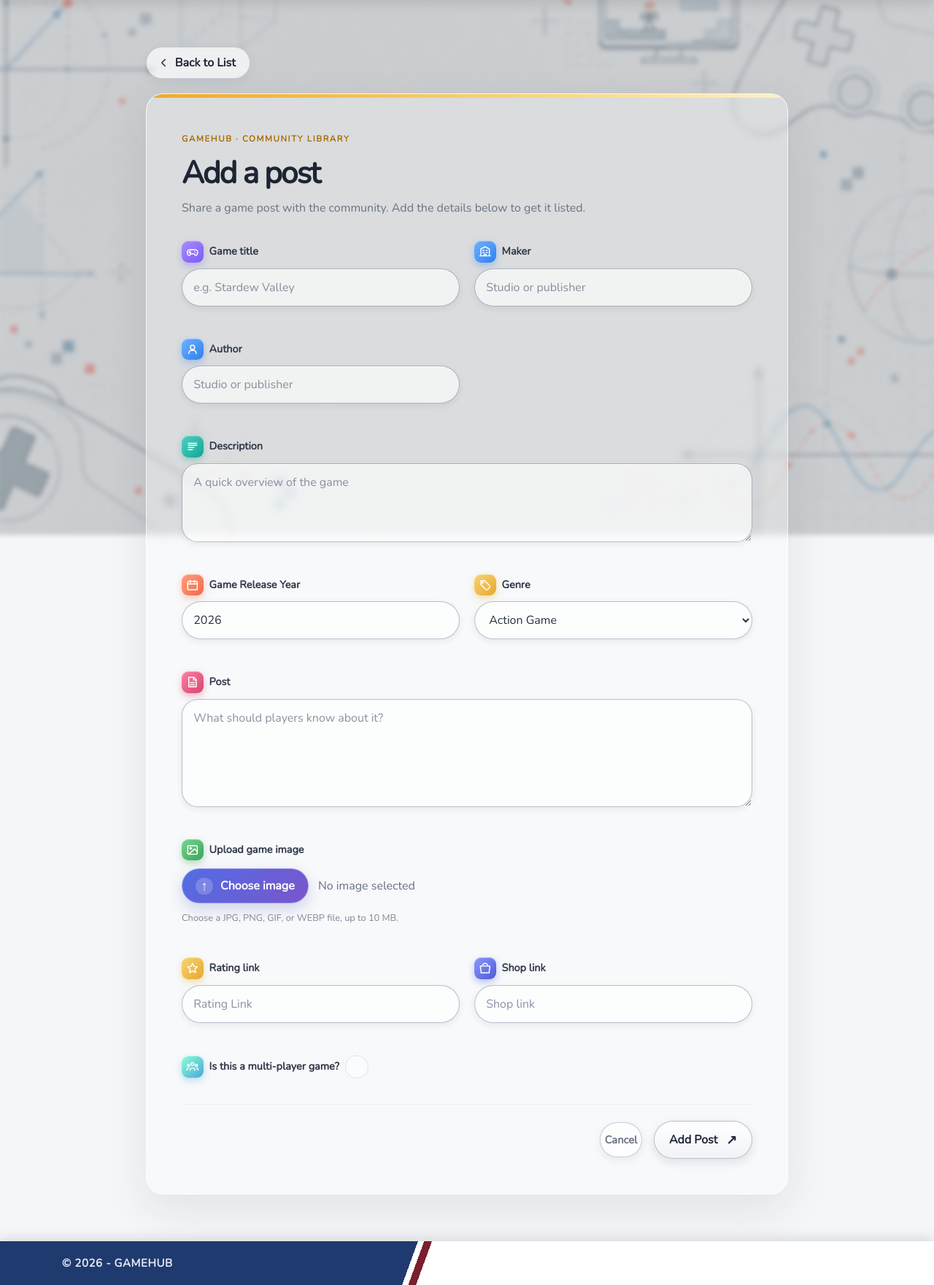
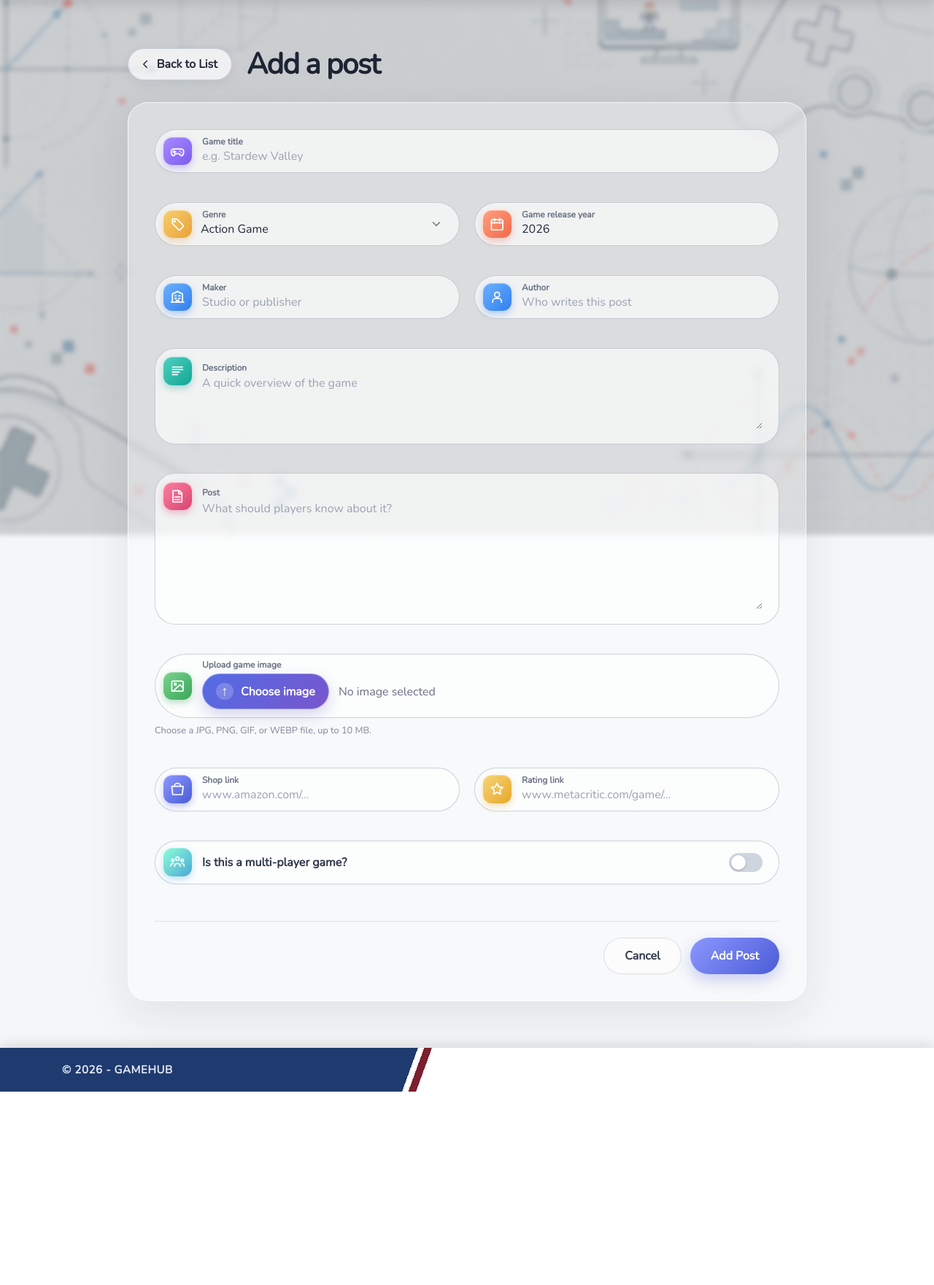
Before and after one commit to macdonrolex/DiamondTeam, an ASP.NET Core app: page /Product/Create in a window 1280 px wide. Shown: the part 72-1833 px from the top of the page at 73% size. After the commit the page ends 1568 px from the top, so only its background shows below. Run offline with ASP.NET Core 8, Linux system fonts and the light colour scheme; some libraries are stand-ins or nearby versions.

Commit message:
Replaced the design features from Update page in Create.cshtml

```diff
--- a/src/Pages/Product/Create.cshtml
+++ b/src/Pages/Product/Create.cshtml
@@ -2,150 +2,178 @@
 @using ContosoCrafts.WebSite.Models
 @model ContosoCrafts.WebSite.Pages.Product.CreateModel
 
-<div class="container py-5 post-create-page">
-    <div class="post-create-top">
+@{
+    ViewData["Title"] = "Add a post";
+}
+
+<div class="container py-5 update-page post-create-page">
+    <div class="update-top">
         <a class="update-back" asp-page="/Product/Index">
             <svg viewBox="0 0 24 24" aria-hidden="true" focusable="false"><path d="M15 18l-6-6 6-6"/></svg>
             <span>Back to List</span>
         </a>
+        <h1 class="update-title">Add a post</h1>
     </div>
-    <div class="post-create-card">
-        <header class="post-create-header">
-            <span class="post-create-eyebrow">GAMEHUB · COMMUNITY LIBRARY</span>
-            <h1>Add a post</h1>
-            <p>Share a game post with the community. Add the details below to get it listed.</p>
-        </header>
 
-        <form method="post" enctype="multipart/form-data" class="post-create-form" id="postCreateForm" novalidate>
+    <form method="post" enctype="multipart/form-data" class="update-card post-create-form" id="postCreateForm" novalidate>
         <div asp-validation-summary="ModelOnly" class="post-create-validation" role="alert"></div>
 
-            <div class="post-create-grid">
-                <div class="post-create-field">
-                    <label asp-for="Product.Title" class="post-create-label">
-                        <svg class="post-create-label-icon post-create-label-icon--title" viewBox="0 0 24 24" aria-hidden="true" focusable="false"><path d="M6.5 8.5h11a4.5 4.5 0 0 1 4.3 5.9l-1 3a2.5 2.5 0 0 1-4.1 1L14.8 16h-5.6l-1.9 2.4a2.5 2.5 0 0 1-4.1-1l-1-3A4.5 4.5 0 0 1 6.5 8.5Z"/><path d="M7 11v4m-2-2h4m7-1h.01M18 14h.01"/></svg>
-                        <span>Game title</span>
-                    </label>
-                    <input asp-for="Product.Title" class="form-control post-create-input" placeholder="e.g. Stardew Valley" autocomplete="off" />
-                    <span asp-validation-for="Product.Title" class="post-create-error"></span>
+        <div class="update-grid">
+
+            <!-- Title -->
+            <div class="update-field update-field-wide">
+                <div class="update-control">
+                    <svg class="post-create-label-icon post-create-label-icon--title update-icon" viewBox="0 0 24 24" aria-hidden="true" focusable="false"><path d="M6.5 8.5h11a4.5 4.5 0 0 1 4.3 5.9l-1 3a2.5 2.5 0 0 1-4.1 1L14.8 16h-5.6l-1.9 2.4a2.5 2.5 0 0 1-4.1-1l-1-3A4.5 4.5 0 0 1 6.5 8.5Z"/><path d="M7 11v4m-2-2h4m7-1h.01M18 14h.01"/></svg>
+                    <div class="update-body">
+                        <label asp-for="Product.Title" class="update-label">Game title</label>
+                        <input asp-for="Product.Title" class="update-input" placeholder="e.g. Stardew Valley" autocomplete="off" />
+                    </div>
+                </div>
+                <span asp-validation-for="Product.Title" class="post-create-error update-error"></span>
             </div>
 
-                <div class="post-create-field">
-                    <label asp-for="Product.Maker" class="post-create-label">
-                        <svg class="post-create-label-icon post-create-label-icon--maker" viewBox="0 0 24 24" aria-hidden="true" focusable="false"><path d="M4 20V7l8-4 8 4v13M2 20h20M8 10h2m4 0h2M8 14h2m4 0h2M10 20v-3h4v3"/></svg>
-                        <span>Maker</span>
-                    </label>
-                    <input asp-for="Product.Maker" class="form-control post-create-input" placeholder="Studio or publisher" autocomplete="organization" />
-                    <span asp-validation-for="Product.Maker" class="post-create-error"></span>
-                </div>
-
-                <!-- Author -->
-                <div class="post-create-field">
-                    <label asp-for="Product.Maker" class="post-create-label">
-                        <svg class="post-create-label-icon post-create-label-icon--maker" viewBox="0 0 24 24" aria-hidden="true" focusable="false"><path d="M8 8a4 4 0 1 0 8 0a4 4 0 1 0-8 0M5 20v-1a5 5 0 0 1 5-5h4a5 5 0 0 1 5 5v1"/></svg>
-                        <span>Author</span>
-                    </label>
-                    <input asp-for="Product.Author" class="form-control post-create-input" placeholder="Studio or publisher" autocomplete="organization" />
-                    <span asp-validation-for="Product.Author" class="post-create-error"></span>
-                </div>
-
-                <div class="post-create-field post-create-field-wide">
-                    <label asp-for="Product.Description" class="post-create-label">
-                        <svg class="post-create-label-icon post-create-label-icon--description" viewBox="0 0 24 24" aria-hidden="true" focusable="false"><path d="M4 6h16M4 10h16M4 14h11M4 18h8"/></svg>
-                        <span>Description</span>
-                    </label>
-                    <textarea asp-for="Product.Description" class="form-control post-create-input post-create-textarea" rows="3" placeholder="A quick overview of the game"></textarea>
-                    <span asp-validation-for="Product.Description" class="post-create-error"></span>
-                </div>
-
-                <div class="post-create-field">
-                    <label asp-for="Product.ReleaseYear" class="post-create-label">
-                        <svg class="post-create-label-icon post-create-label-icon--date" viewBox="0 0 24 24" aria-hidden="true" focusable="false"><rect x="3" y="5" width="18" height="16" rx="2"/><path d="M16 3v4M8 3v4M3 10h18"/></svg>
-                        <span>Game Release Year</span>
-                    </label>
-                    <input asp-for="Product.ReleaseYear" type="number" value=@DateTime.Now.Year class="form-control post-create-input" />
-                    <span asp-validation-for="Product.ReleaseYear" class="post-create-error"></span>
-                </div>
-                <div class="post-create-field">
-                    <label asp-for="Product.Genre" class="post-create-label">
-                        <svg class="post-create-label-icon post-create-label-icon--genre" viewBox="0 0 24 24" aria-hidden="true" focusable="false">
-                            <path d="M20.6 13.4 11 3.8H4v7.1l9.6 9.7a2 2 0 0 0 2.8 0l4.2-4.3a2 2 0 0 0 0-2.9Z" />
-                            <circle cx="7.5" cy="7.5" r="1" />
-                        </svg>
-                        <span>Genre</span>
-                    </label>
-                    <select asp-for="Product.Genre" class="form-control post-create-input post-create-genre">
+            <!-- Genre -->
+            <div class="update-field">
+                <div class="update-control">
+                    <svg class="post-create-label-icon update-icon update-icon--genre" viewBox="0 0 24 24" aria-hidden="true" focusable="false"><path d="M20.6 13.4 11 3.8H4v7.1l9.6 9.7a2 2 0 0 0 2.8 0l4.2-4.3a2 2 0 0 0 0-2.9Z"/><circle cx="7.5" cy="7.5" r="1"/></svg>
+                    <div class="update-body">
+                        <label asp-for="Product.Genre" class="update-label">Genre</label>
+                        <select asp-for="Product.Genre" class="update-input update-select post-create-genre">
                             @foreach (var genre in Enum.GetValues<GenreEnum>().Skip(1))
                             {
                                 <option value=@genre>@genre.DisplayGenre()</option>
                             }
                         </select>
-                    <span asp-validation-for="Product.Genre" class="post-create-error"></span>
+                    </div>
+                    <svg class="update-chevron" viewBox="0 0 24 24" aria-hidden="true" focusable="false"><path d="M6 9l6 6 6-6"/></svg>
+                </div>
+                <span asp-validation-for="Product.Genre" class="post-create-error update-error"></span>
             </div>
 
-
-
-                <div class="post-create-field post-create-field-wide">
-                    <label asp-for="Product.Post" class="post-create-label">
-                        <svg class="post-create-label-icon post-create-label-icon--post" viewBox="0 0 24 24" aria-hidden="true" focusable="false"><path d="M5 3h10l4 4v14H5zM14 3v5h5M8 13h8m-8 4h8"/></svg>
-                        <span>Post</span>
-                    </label>
-                    <textarea asp-for="Product.Post" class="form-control post-create-input post-create-textarea post-create-post" rows="5" placeholder="What should players know about it?"></textarea>
-                    <span asp-validation-for="Product.Post" class="post-create-error"></span>
+            <!-- Release year -->
+            <div class="update-field">
+                <div class="update-control">
+                    <svg class="post-create-label-icon post-create-label-icon--date update-icon" viewBox="0 0 24 24" aria-hidden="true" focusable="false"><rect x="3" y="5" width="18" height="16" rx="2"/><path d="M16 3v4M8 3v4M3 10h18"/></svg>
+                    <div class="update-body">
+                        <label asp-for="Product.ReleaseYear" class="update-label">Game release year</label>
+                        <input asp-for="Product.ReleaseYear" type="number" value=@DateTime.Now.Year class="update-input" />
+                    </div>
+                </div>
+                <span asp-validation-for="Product.ReleaseYear" class="post-create-error update-error"></span>
             </div>
 
-                <div class="post-create-field post-create-field-wide">
-                    <label asp-for="ImageFile" class="post-create-label">
-                        <svg class="post-create-label-icon post-create-label-icon--image" viewBox="0 0 24 24" aria-hidden="true" focusable="false"><rect x="3" y="4" width="18" height="16" rx="2"/><circle cx="8.5" cy="9" r="1.5"/><path d="m21 15-5-5L5 20"/></svg>
-                        <span>Upload game image</span>
-                    </label>
+            <!-- Maker -->
+            <div class="update-field">
+                <div class="update-control">
+                    <svg class="post-create-label-icon post-create-label-icon--maker update-icon" viewBox="0 0 24 24" aria-hidden="true" focusable="false"><path d="M4 20V7l8-4 8 4v13M2 20h20M8 10h2m4 0h2M8 14h2m4 0h2M10 20v-3h4v3"/></svg>
+                    <div class="update-body">
+                        <label asp-for="Product.Maker" class="update-label">Maker</label>
+                        <input asp-for="Product.Maker" class="update-input" placeholder="Studio or publisher" autocomplete="organization" />
+                    </div>
+                </div>
+                <span asp-validation-for="Product.Maker" class="post-create-error update-error"></span>
+            </div>
+
+            <!-- Author -->
+            <div class="update-field">
+                <div class="update-control">
+                    <svg class="post-create-label-icon post-create-label-icon--maker update-icon" viewBox="0 0 24 24" aria-hidden="true" focusable="false"><path d="M8 8a4 4 0 1 0 8 0a4 4 0 1 0-8 0M5 20v-1a5 5 0 0 1 5-5h4a5 5 0 0 1 5 5v1"/></svg>
+                    <div class="update-body">
+                        <label asp-for="Product.Author" class="update-label">Author</label>
+                        <input asp-for="Product.Author" class="update-input" placeholder="Who writes this post" autocomplete="name" />
+                    </div>
+                </div>
+                <span asp-validation-for="Product.Author" class="post-create-error update-error"></span>
+            </div>
+
+            <!-- Description -->
+            <div class="update-field update-field-wide">
+                <div class="update-control update-control-tall">
+                    <svg class="post-create-label-icon post-create-label-icon--description update-icon" viewBox="0 0 24 24" aria-hidden="true" focusable="false"><path d="M4 6h16M4 10h16M4 14h11M4 18h8"/></svg>
+                    <div class="update-body">
+                        <label asp-for="Product.Description" class="update-label">Description</label>
+                        <textarea asp-for="Product.Description" class="update-input update-textarea" rows="3" placeholder="A quick overview of the game"></textarea>
+                    </div>
+                </div>
+                <span asp-validation-for="Product.Description" class="post-create-error update-error"></span>
+            </div>
+
+            <!-- Post -->
+            <div class="update-field update-field-wide">
+                <div class="update-control update-control-tall">
+                    <svg class="post-create-label-icon post-create-label-icon--post update-icon" viewBox="0 0 24 24" aria-hidden="true" focusable="false"><path d="M5 3h10l4 4v14H5zM14 3v5h5M8 13h8m-8 4h8"/></svg>
+                    <div class="update-body">
+                        <label asp-for="Product.Post" class="update-label">Post</label>
+                        <textarea asp-for="Product.Post" class="update-input update-textarea update-textarea-post" rows="6" placeholder="What should players know about it?"></textarea>
+                    </div>
+                </div>
+                <span asp-validation-for="Product.Post" class="post-create-error update-error"></span>
+            </div>
+
+            <!-- Image upload -->
+            <div class="update-field update-field-wide">
+                <div class="update-control update-control-upload">
+                    <svg class="post-create-label-icon post-create-label-icon--image update-icon" viewBox="0 0 24 24" aria-hidden="true" focusable="false"><rect x="3" y="4" width="18" height="16" rx="2"/><circle cx="8.5" cy="9" r="1.5"/><path d="m21 15-5-5L5 20"/></svg>
+                    <div class="update-body">
+                        <label asp-for="ImageFile" class="update-label">Upload game image</label>
                         <div class="post-create-upload-control">
                             <input asp-for="ImageFile" type="file" accept=".jpg,.jpeg,.png,.gif,.webp,image/jpeg,image/png,image/gif,image/webp" class="sr-only post-create-file-input" />
                             <label for="ImageFile" class="btn btn-primary rounded-pill post-create-file-button">
-                            <span class="post-create-file-button-icon" aria-hidden="true">↑</span>
+                                <span class="post-create-file-button-icon" aria-hidden="true">&uarr;</span>
                                 <span>Choose image</span>
                             </label>
                             <span id="selectedImageName" class="post-create-file-name" aria-live="polite">No image selected</span>
                         </div>
-                    <small class="post-create-hint">Choose a JPG, PNG, GIF, or WEBP file, up to 10 MB.</small>
-                    <span asp-validation-for="ImageFile" class="post-create-error"></span>
                     </div>
-                <div class="post-create-field">
-                    <label asp-for="Product.RatingLink" class="post-create-label">
-                        <svg class="post-create-label-icon post-create-label-icon--rating" viewBox="0 0 24 24" aria-hidden="true" focusable="false"><path d="m12 3 2.8 5.7 6.2.9-4.5 4.4 1.1 6.2-5.6-3-5.6 3 1.1-6.2L3 9.6l6.2-.9L12 3Z"/></svg>
-                        <span>Rating link</span>
-                    </label>
-                    <input asp-for="Product.RatingLink" class="form-control post-create-input" placeholder="Rating Link" autocomplete="off" />
-                    <span asp-validation-for="Product.RatingLink" class="post-create-error"></span>
+                </div>
+                <small class="post-create-hint update-hint">Choose a JPG, PNG, GIF, or WEBP file, up to 10 MB.</small>
+                <span asp-validation-for="ImageFile" class="post-create-error update-error"></span>
             </div>
 
-                <div class="post-create-field">
-                    <label asp-for="Product.ShopLink" class="post-create-label">
-                        <svg class="post-create-label-icon post-create-label-icon--shop" viewBox="0 0 24 24" aria-hidden="true" focusable="false"><path d="M3 8h18l-1.5 13h-15L3 8Zm4 0a5 5 0 0 1 10 0"/></svg>
-                        <span>Shop link</span>
-                    </label>
-                    <input asp-for="Product.ShopLink" class="form-control post-create-input" placeholder="Shop link" autocomplete="url" />
-                    <span asp-validation-for="Product.ShopLink" class="post-create-error"></span>
+            <!-- Shop link -->
+            <div class="update-field">
+                <div class="update-control">
+                    <svg class="post-create-label-icon post-create-label-icon--shop update-icon" viewBox="0 0 24 24" aria-hidden="true" focusable="false"><path d="M3 8h18l-1.5 13h-15L3 8Zm4 0a5 5 0 0 1 10 0"/></svg>
+                    <div class="update-body">
+                        <label asp-for="Product.ShopLink" class="update-label">Shop link</label>
+                        <input type="url" asp-for="Product.ShopLink" class="update-input" placeholder="www.amazon.com/..." autocomplete="url" />
+                    </div>
+                </div>
+                <span asp-validation-for="Product.ShopLink" class="post-create-error update-error"></span>
             </div>
 
-                <div class="post-create-field">
-                    <label asp-for="Product.IsMultiplayer" class="post-create-label">
-                        <svg class="post-create-label-icon post-create-label-icon--multiplayer" viewBox="0 0 24 24" aria-hidden="true" focusable="false"><path d="M9.25 7a2.75 2.75 0 1 0 5.5 0a2.75 2.75 0 1 0-5.5 0M7.5 19v-.5a4 4 0 0 1 4-4h1a4 4 0 0 1 4 4v.5M2.5 9.5a2 2 0 1 0 4 0a2 2 0 1 0-4 0M1.5 18.5v-.5a3.5 3.5 0 0 1 3.5-3.5M17.5 9.5a2 2 0 1 0 4 0a2 2 0 1 0-4 0M22.5 18.5v-.5a3.5 3.5 0 0 0-3.5-3.5"/></svg>
-                        <span>Is this a multi-player game?</span>
-                        <input asp-for="Product.IsMultiplayer" class="form-check post-create-checkbox" type="checkbox" />
-                    </label>
+            <!-- Rating link -->
+            <div class="update-field">
+                <div class="update-control">
+                    <svg class="post-create-label-icon post-create-label-icon--rating update-icon" viewBox="0 0 24 24" aria-hidden="true" focusable="false"><path d="m12 3 2.8 5.7 6.2.9-4.5 4.4 1.1 6.2-5.6-3-5.6 3 1.1-6.2L3 9.6l6.2-.9L12 3Z"/></svg>
+                    <div class="update-body">
+                        <label asp-for="Product.RatingLink" class="update-label">Rating link</label>
+                        <input type="url" asp-for="Product.RatingLink" class="update-input" placeholder="www.metacritic.com/game/..." autocomplete="off" />
                     </div>
                 </div>
+                <span asp-validation-for="Product.RatingLink" class="post-create-error update-error"></span>
+            </div>
 
-            <div class="post-create-actions">
-                <a asp-page="/Product/Index" class="post-create-cancel">Cancel</a>
-                <button type="submit" class="btn post-create-submit" id="postCreateSubmit">
+            <!-- Multiplayer -->
+            <div class="update-field update-field-wide">
+                <label class="update-control update-control-toggle" asp-for="Product.IsMultiplayer">
+                    <svg class="post-create-label-icon post-create-label-icon--multiplayer update-icon" viewBox="0 0 24 24" aria-hidden="true" focusable="false"><path d="M9.25 7a2.75 2.75 0 1 0 5.5 0a2.75 2.75 0 1 0-5.5 0M7.5 19v-.5a4 4 0 0 1 4-4h1a4 4 0 0 1 4 4v.5M2.5 9.5a2 2 0 1 0 4 0a2 2 0 1 0-4 0M1.5 18.5v-.5a3.5 3.5 0 0 1 3.5-3.5M17.5 9.5a2 2 0 1 0 4 0a2 2 0 1 0-4 0M22.5 18.5v-.5a3.5 3.5 0 0 0-3.5-3.5"/></svg>
+                    <span class="update-toggle-text">Is this a multi-player game?</span>
+                    <input asp-for="Product.IsMultiplayer" type="checkbox" class="update-switch" />
+                </label>
+                <span asp-validation-for="Product.IsMultiplayer" class="post-create-error update-error"></span>
+            </div>
+
+        </div>
+
+        <div class="update-actions">
+            <a asp-page="/Product/Index" class="update-cancel">Cancel</a>
+            <button type="submit" class="update-save" id="postCreateSubmit">
                 <span class="post-create-submit-label">Add Post</span>
-                    <span class="post-create-submit-icon" aria-hidden="true">↗</span>
                 <span class="post-create-spinner" aria-hidden="true"></span>
             </button>
         </div>
     </form>
-    </div>
 </div>
 
 @section Scripts {
```
Lines whose indentation alone changed are shown as unchanged.
